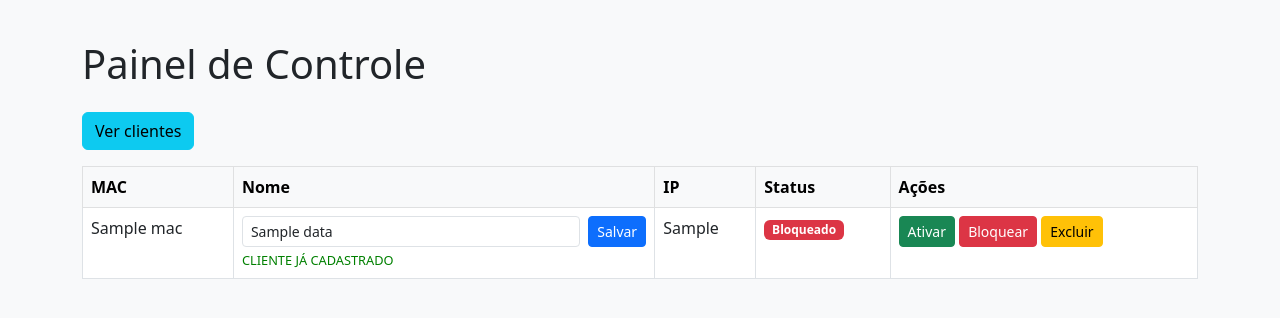
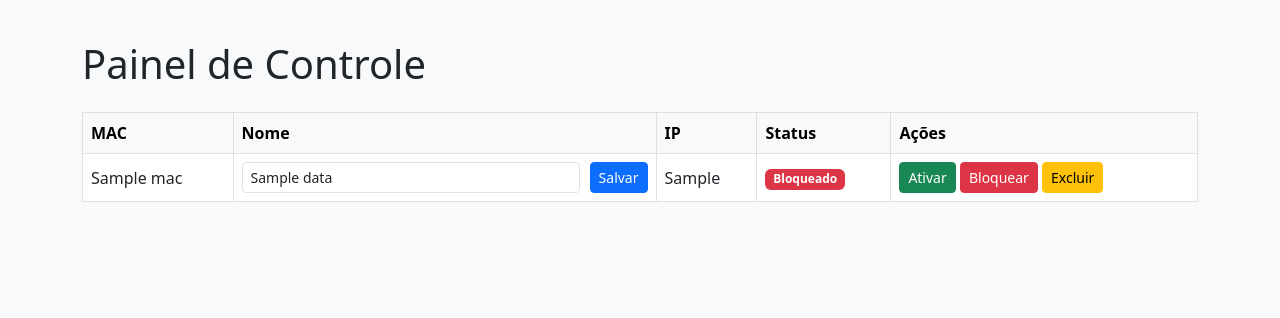
Before and after one commit to blackingbrbr23/painel-controlle, a Flask app: template templates/index.html in a window 1280 px wide. Shown: the top 318 px of the page. Run offline with Flask 3, Linux system fonts and the light colour scheme; the template is opened without the code that fills it: most values are stand-ins (such as "Sample title", 1, 10 or a date in 2020); some libraries are stand-ins or nearby versions.

Commit message:
Update index.html

```diff
--- a/templates/index.html
+++ b/templates/index.html
@@ -7,29 +7,33 @@
   <link href="https://cdn.jsdelivr.net/npm/bootstrap@5.3.0/dist/css/bootstrap.min.css" rel="stylesheet">
   <style>
     body { background-color: #f8f9fa; padding: 40px; }
-    .status-msg { font-size: 0.8rem; color: green; margin-top: 4px; }
+    .table th, .table td { vertical-align: middle; }
+    .form-inline { display: flex; gap: 10px; }
+    .btn-sm { padding: 0.25rem 0.5rem; }
   </style>
 </head>
 <body>
   <div class="container">
     <h1 class="mb-4">Painel de Controle</h1>
-    <button id="btn-load-local" class="btn btn-info mb-3">Ver clientes</button>
     <table class="table table-bordered table-hover">
       <thead class="table-light">
-        <tr><th>MAC</th><th>Nome</th><th>IP</th><th>Status</th><th>Ações</th></tr>
+        <tr>
+          <th>MAC</th>
+          <th>Nome</th>
+          <th>IP</th>
+          <th>Status</th>
+          <th>Ações</th>
+        </tr>
       </thead>
-      <tbody id="client-table">
+      <tbody>
         {% for mac, data in clients.items() %}
-        <tr id="row-{{ mac }}">
-          <td>{{ mac }}</td>
+        <tr>
+          <td class="text-break">{{ mac }}</td>
           <td>
-            <form action="/rename/{{ mac }}" method="post" class="d-flex gap-2">
-              <input name="nome" value="{{ data.nome }}" class="form-control form-control-sm">
-              <button class="btn btn-primary btn-sm">Salvar</button>
+            <form action="/rename/{{ mac }}" method="post" class="form-inline">
+              <input type="text" name="nome" value="{{ data.nome }}" class="form-control form-control-sm">
+              <button type="submit" class="btn btn-primary btn-sm">Salvar</button>
             </form>
-            <div id="status-{{ mac }}" class="status-msg">
-              {% if data.nome != 'Sem nome' %}CLIENTE JÁ CADASTRADO{% endif %}
-            </div>
           </td>
           <td>{{ data.ip }}</td>
           <td>
@@ -40,53 +44,21 @@
             {% endif %}
           </td>
           <td>
-            <form action="/set/{{ mac }}/ACTIVE" method="post" class="d-inline"><button class="btn btn-success btn-sm">Ativar</button></form>
-            <form action="/set/{{ mac }}/BLOCKED" method="post" class="d-inline"><button class="btn btn-danger btn-sm">Bloquear</button></form>
-            <form action="/delete/{{ mac }}" method="post" class="d-inline" onsubmit="return confirm('Excluir?');"><button class="btn btn-warning btn-sm">Excluir</button></form>
+            <form action="/set/{{ mac }}/ACTIVE" method="post" style="display:inline">
+              <button type="submit" class="btn btn-success btn-sm">Ativar</button>
+            </form>
+            <form action="/set/{{ mac }}/BLOCKED" method="post" style="display:inline">
+              <button type="submit" class="btn btn-danger btn-sm">Bloquear</button>
+            </form>
+            <form action="/delete/{{ mac }}" method="post" style="display:inline" onsubmit="return confirm('Tem certeza que deseja excluir este cliente?');">
+              <button type="submit" class="btn btn-warning btn-sm">Excluir</button>
+            </form>
           </td>
         </tr>
         {% endfor %}
       </tbody>
     </table>
   </div>
-
-  <script src="https://cdn.socket.io/4.5.0/socket.io.min.js"></script>
-  <script>
-    const socket = io();
-
-    socket.on('client_update', data => {
-      const row = document.getElementById(`row-${data.mac}`);
-      if (row) {
-        document.getElementById(`status-${data.mac}`).textContent = data.nome !== 'Sem nome' ? 'CLIENTE JÁ CADASTRADO' : '';
-      } else {
-        location.reload();
-      }
-    });
-
-    document.getElementById('btn-load-local').addEventListener('click', () => {
-      socket.emit('request_local');
-    });
-
-    socket.on('response_local', payload => {
-      const clients = payload.clients;
-      Object.values(clients).forEach(c => {
-        const row = document.getElementById(`row-${c.mac}`);
-        if (row) {
-          document.getElementById(`status-${c.mac}`).textContent = 'CLIENTE JÁ CADASTRADO';
-        } else {
-          const tbody = document.getElementById('client-table');
-          const tr = document.createElement('tr'); tr.id = `row-${c.mac}`;
-          tr.innerHTML = `
-            <td>${c.mac}</td>
-            <td>${c.nome}<div class="status-msg">CLIENTE LOCAL</div></td>
-            <td>${c.ip || ''}</td>
-            <td><span class="badge bg-secondary">Desconhecido</span></td>
-            <td>-</td>
-          `;
-          tbody.appendChild(tr);
-        }
-      });
-    });
-  </script>
+  <script src="https://cdn.jsdelivr.net/npm/bootstrap@5.3.0/dist/js/bootstrap.bundle.min.js"></script>
 </body>
 </html>
```
